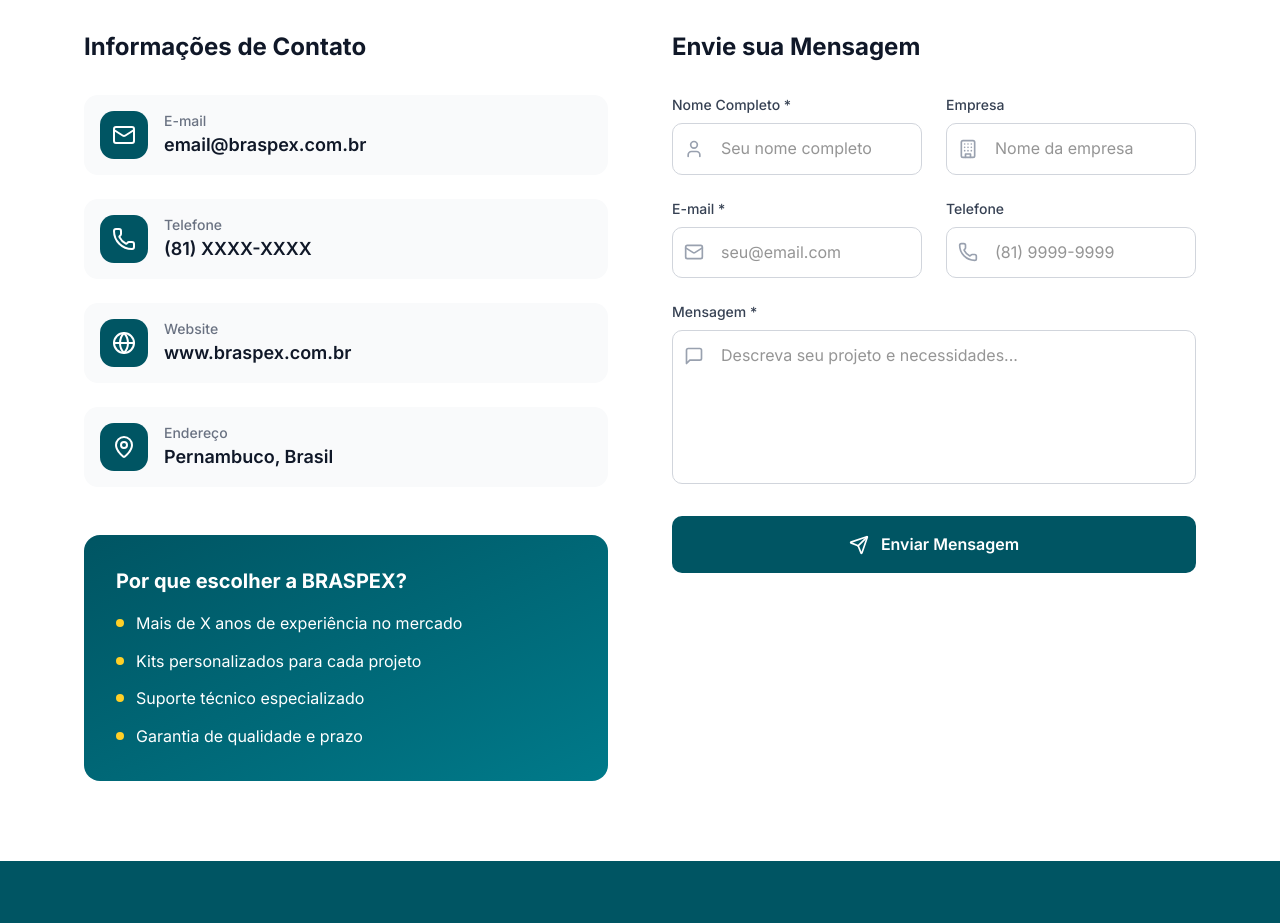
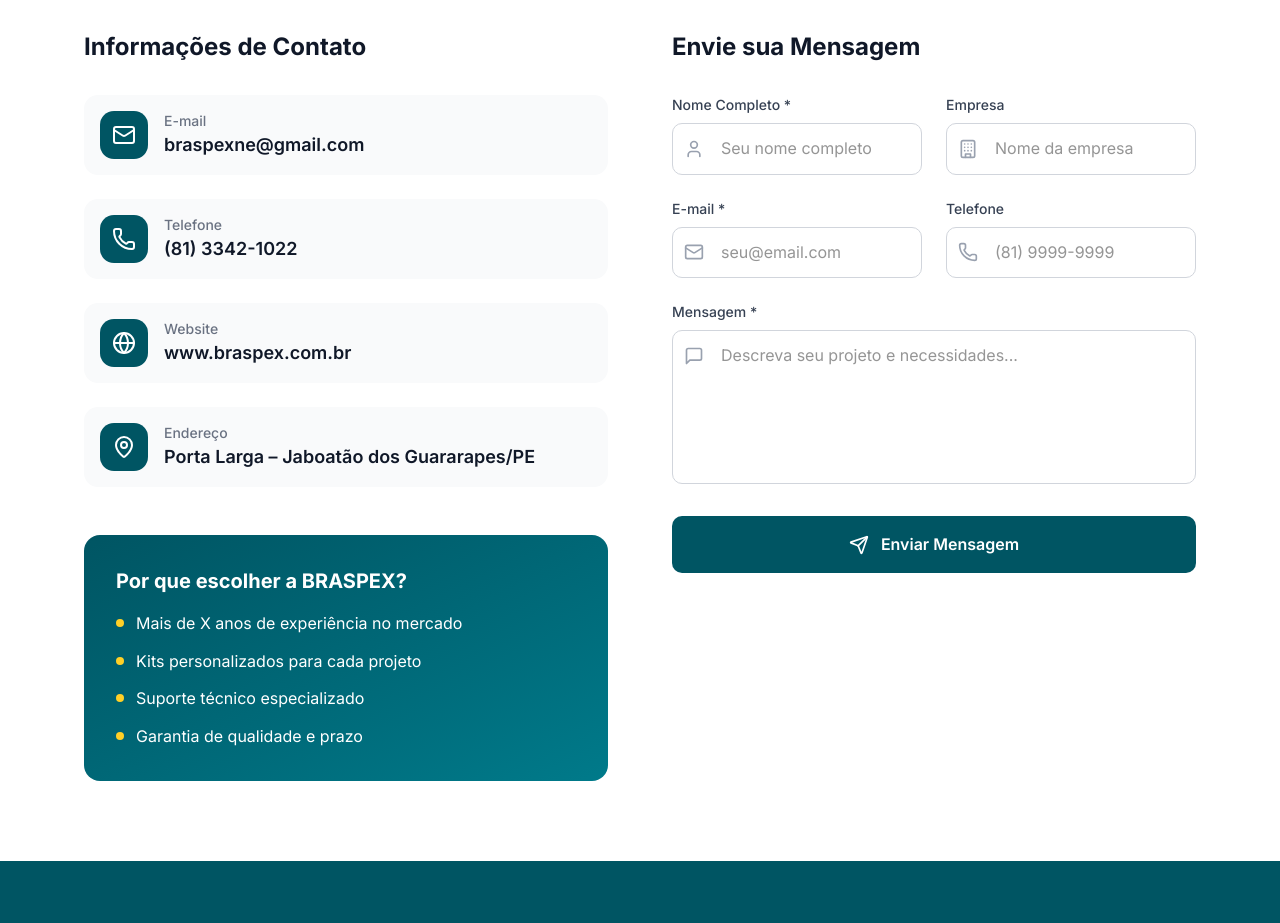
Before and after one commit to converseia-tech/braspex-react, a React (Vite) app: page / in a window 1280 px wide. Shown: the part 9200-10123 px from the top of the page. Built offline with nearby package versions, Linux system fonts and the light colour scheme.

Commit message:
atualizacao_contato

```diff
--- a/src/components/Contato.jsx
+++ b/src/components/Contato.jsx
@@ -39,29 +39,29 @@ const Contato = () => {
       icon: <Mail className="w-6 h-6" />,
       emoji: "📧",
       label: "E-mail",
-      value: "email@braspex.com.br",
-      href: "mailto:email@braspex.com.br"
+      value: "braspexne@gmail.com ",
+      href: "mailto:braspexne@gmail.com "
     },
     {
       icon: <Phone className="w-6 h-6" />,
       emoji: "📞",
       label: "Telefone",
-      value: "(81) XXXX-XXXX",
-      href: "tel:+5581XXXXXXXX"
+      value: "(81) 3342-1022",
+      href: "http://wa.me/5581986431000"
     },
     {
       icon: <Globe className="w-6 h-6" />,
       emoji: "🌐",
       label: "Website",
       value: "www.braspex.com.br",
-      href: "https://www.braspex.com.br"
+      href: "https://www.braspexne.com.br"
     },
     {
       icon: <MapPin className="w-6 h-6" />,
       emoji: "📍",
       label: "Endereço",
-      value: "Pernambuco, Brasil",
-      href: "#"
+      value: "Porta Larga – Jaboatão dos Guararapes/PE",
+      href: "https://share.google/fuX1aRpit49zobeYR"
     }
   ];
 
```
